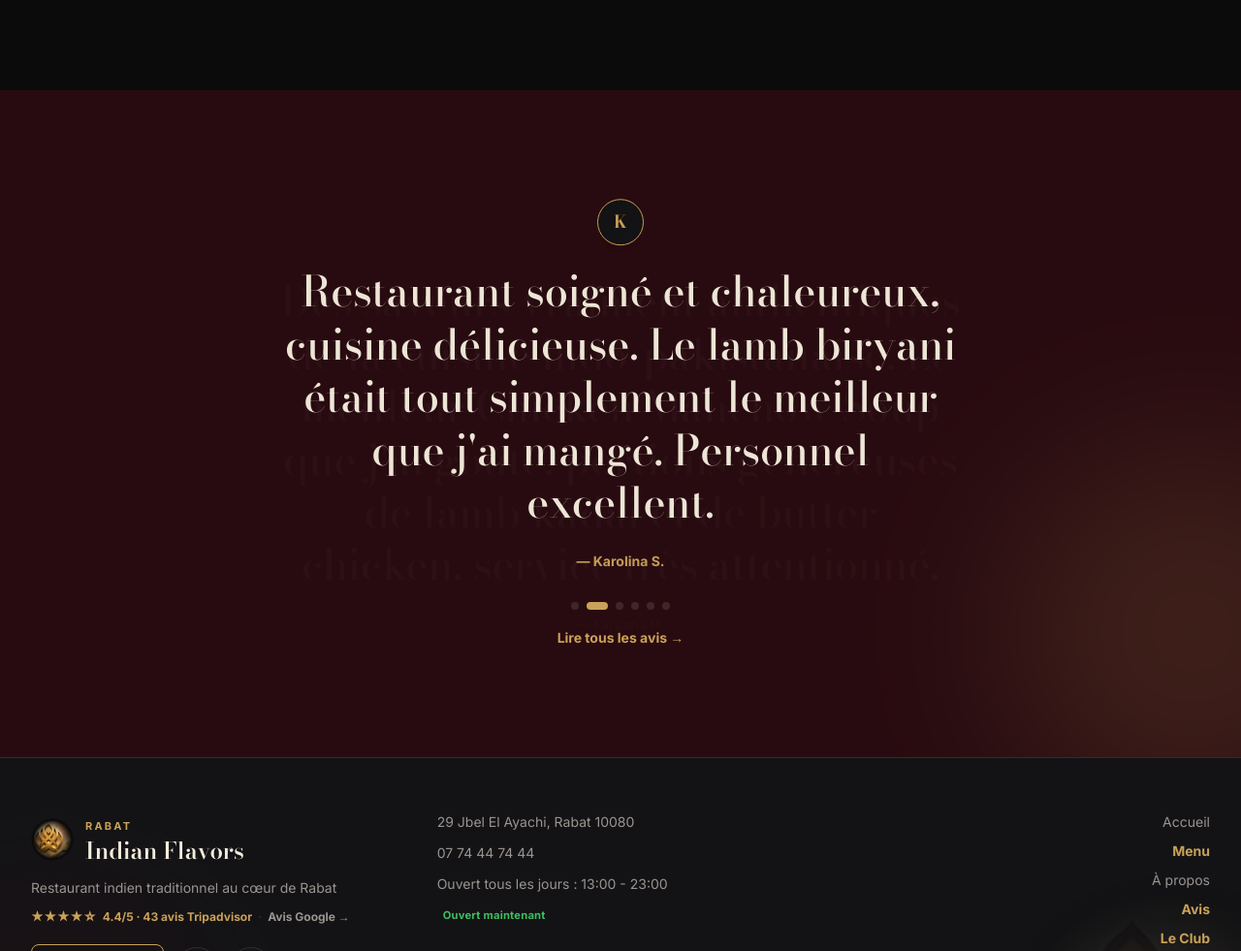
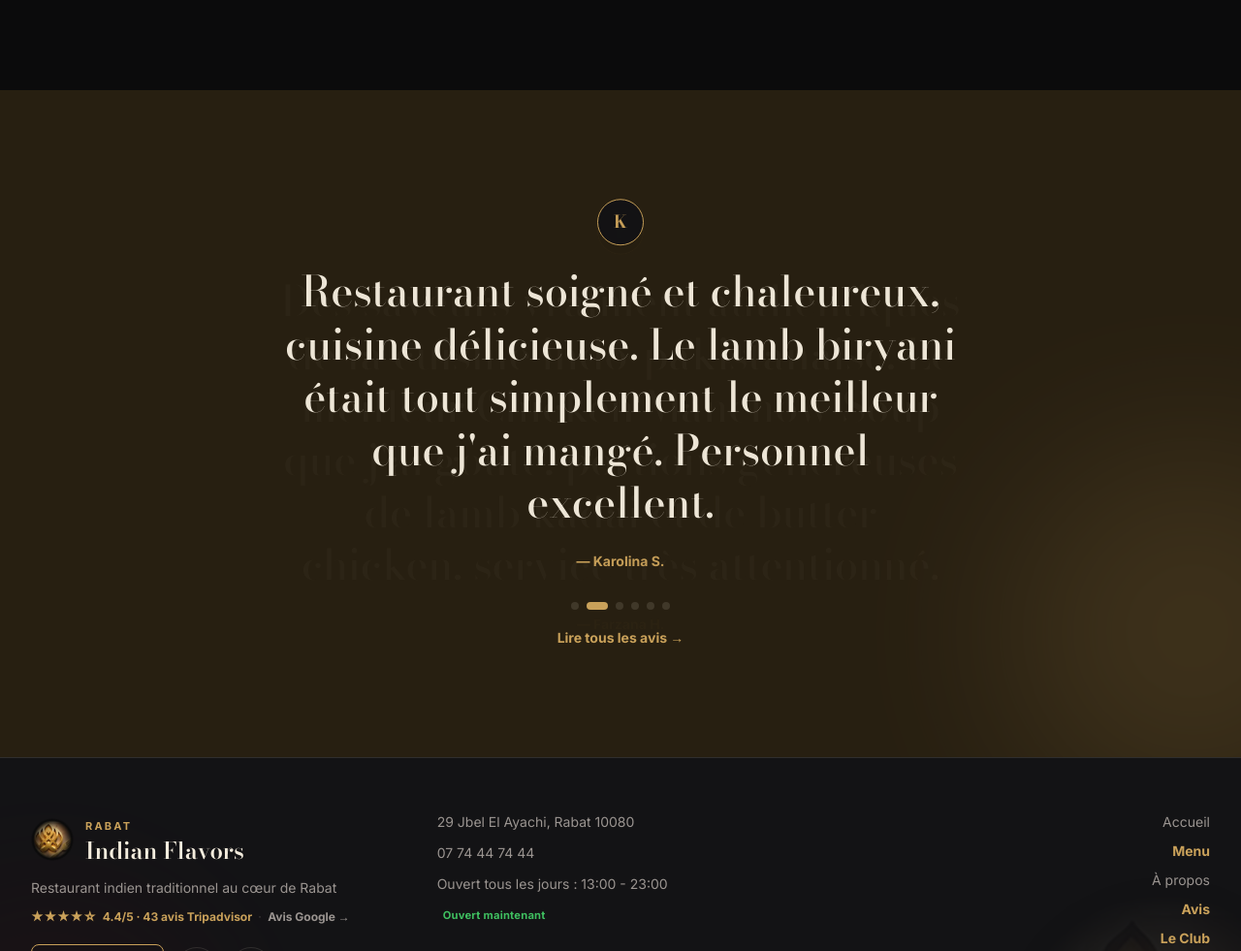
Before and after one commit to amarraduzzi/indianflavors, an Astro site: page / in a window 1280 px wide. Shown: the part 3057-4038 px from the top of the page at 97% size. Built offline with nearby package versions, Linux system fonts and the light colour scheme; Astro itself is replaced by a stand-in of ours.

Commit message:
Add files via upload

```diff
--- a/src/content-pages/HomeContent.astro
+++ b/src/content-pages/HomeContent.astro
@@ -285,9 +285,9 @@ const path = localizedPath('/', lang);
         loading="lazy"
       />
     </div>
-    <!-- Gold tint (--color-accent) instead of the wine-red --color-primary-dark
-         used elsewhere on the site — this band specifically reads better warm/gold
-         against this photo than the brand red does. -->
+    <!-- Gold tint, same as --color-primary-dark now resolves to site-wide
+         (see global.css) — kept as an explicit --color-accent mix here since
+         this band was tuned by eye against this specific photo. -->
     <div class="absolute inset-0" style="background: linear-gradient(100deg, color-mix(in srgb, var(--color-accent) 30%, var(--color-background)) 0%, color-mix(in srgb, var(--color-accent) 16%, rgba(11,11,12,0.55)) 42%, rgba(11,11,12,0.15) 68%, transparent 100%)"></div>
 
     <div class="relative z-10 h-full flex items-center max-w-7xl mx-auto px-5 sm:px-8">
--- a/src/styles/global.css
+++ b/src/styles/global.css
@@ -11,7 +11,14 @@
    ============================================================================ */
 :root {
   --color-primary: #C8102E;
-  --color-primary-dark: #8F0B20;
+  /* Was the wine-red #8F0B20 — every "warm dark" section across the site
+     (section-tint-warm, the scrolled header, the alternating Menu/FAQ/Avis
+     bands, the Club and signature-dish spotlight overlays) is color-mixed
+     off THIS single token, by design (see the .section-tint-warm comment
+     below). Changing it here re-tints the whole site from wine-red to a
+     dark bronze-gold in one place instead of hunting every individual
+     color-mix() call. */
+  --color-primary-dark: #8A6423;
   --color-accent: #C9A15A;
   --color-background: #0B0B0C;
   --color-surface: #131315;
```
Also changed, not shown: public/images/gallery-biryani.webp.
